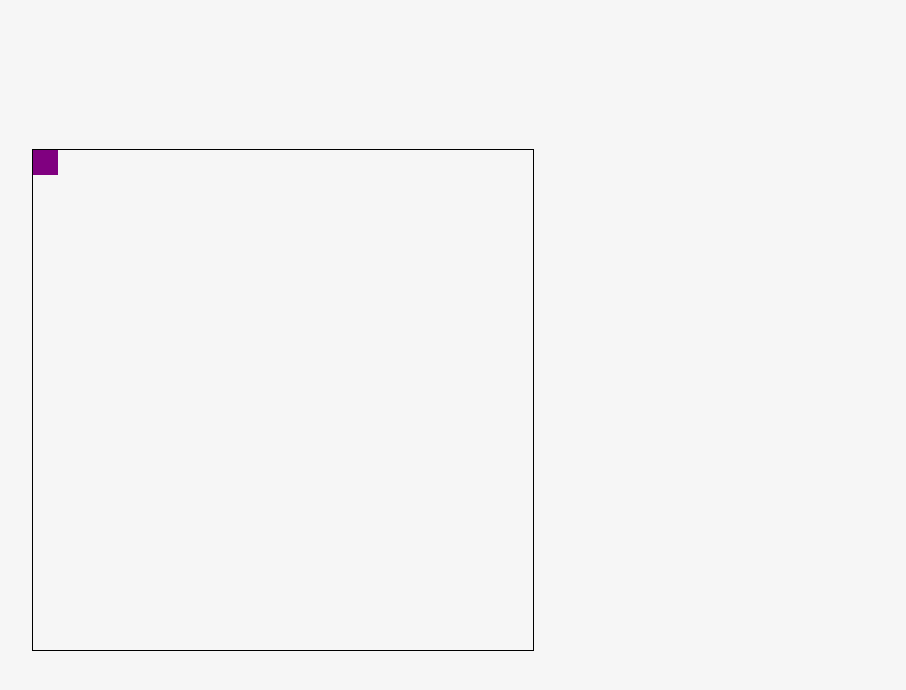
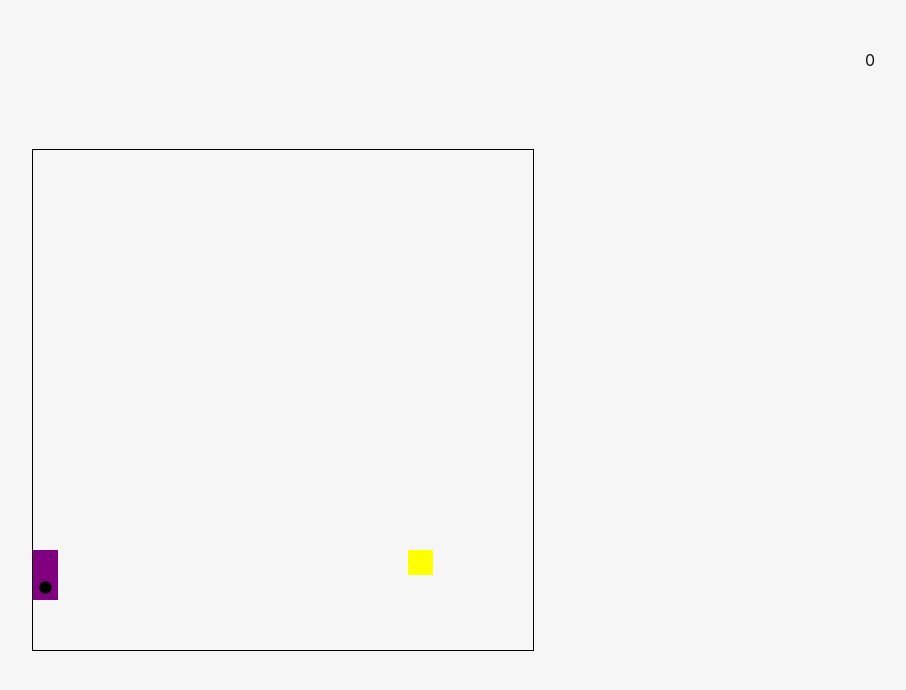
Before and after one commit to Hisui02/snake-tauri-app, a website built with Vite: page index.html in a window 1280 px wide. Shown: the whole page, without its empty margins (357-1263 px from the left). Built offline with nearby package versions, Linux system fonts and the light colour scheme.

Commit message:
first version ended

```diff
--- a/index.html
+++ b/index.html
@@ -10,11 +10,22 @@
       canvas {
         border: 1px solid black;
       }
+      span {
+        position: fixed;
+        top: 0;
+        right: 0;
+        margin: 2em;
+        background-color: #f6f6f6;
+        color: #0f0f0f;
+        padding: 1em;
+        border-radius: 0.5em;
+      }
     </style>
   </head>
 
   <body>
     <canvas id="gameCanvas" width="500" height="500"></canvas>
+    <span id="points">0</span>
     <script src="/src/game.ts"></script>
   </body>
 </html>
--- a/src/game.ts
+++ b/src/game.ts
@@ -5,78 +5,206 @@ const ctx: CanvasRenderingContext2D = canvas.getContext(
   "2d"
 ) as CanvasRenderingContext2D;
 
-let xPos = 0;
-let yPos = 0;
-// let xSpeed = 2;
-// let ySpeed = 2;
+const GAMEVARS = {
+  gameTimer: 500,
+  step: 25,
+  snakeColor: "purple",
+  pointColor: "yellow",
+};
 
-const step = 25;
-const gameTimer = 1000;
+let gameLost: boolean = false;
+
+let snake: { xPos: number; yPos: number }[] = [
+  { xPos: 0, yPos: 25 },
+  { xPos: 0, yPos: 0 },
+];
+
+let xPos = snake[0].xPos;
+let yPos = snake[0].yPos;
+let xPosPrev = snake[1].xPos;
+let yPosPrev = snake[1].yPos;
+
+let direction: string = "DOWN";
+let changedDirection = false;
+
+let points = parseInt(document.getElementById("points")!.textContent as string);
+let isPointGenerated: boolean = false;
+let xPointPos: number;
+let yPointPos: number;
+
+const { step, gameTimer } = GAMEVARS;
 
 function draw() {
+  //Clearing rects
   ctx.clearRect(0, 0, canvas.width, canvas.height);
 
-  ctx.fillStyle = "purple";
-  ctx.fillRect(xPos, yPos, 25, 25);
+  //Drawing point
+  ctx.fillStyle = GAMEVARS.pointColor;
+  ctx.fillRect(xPointPos, yPointPos, step, step);
 
-  requestAnimationFrame(update);
+  //Drawing snake
+  ctx.fillStyle = GAMEVARS.snakeColor;
+  drawSnake();
+
+  if (!isPointGenerated) generatePoint();
+
+  changedDirection = false;
+
+  setTimeout(() => {
+    if (!gameLost) requestAnimationFrame(update);
+  }, gameTimer);
 }
 
 function update() {
-  // xPos += xSpeed;
-  // yPos += ySpeed;
-
-  // if (xPos + step < canvas.width && xPos > 0) {
-  //   xPos += step;
-  //   // xSpeed = -xSpeed;
-  // }
-  // if (yPos + step < canvas.height && yPos > 0) {
-  //   yPos += step;
-  // ySpeed = -ySpeed;
-  // }
-  moveHandler();
-  // setInterval(() => {
+  directionHandler();
+  calcNextPosition(direction);
+  evaluateNextPosition();
   draw();
-  // }, gameTimer);
 }
 
-const moveHandler = () => {
+const directionHandler = () => {
   window.addEventListener(
     "keydown",
     function (event) {
       if (event.defaultPrevented) {
         return; // Do nothing if the event was already processed
       }
-
+      if (!changedDirection) {
         switch (event.key) {
           case "ArrowUp":
           case "w":
-          if (yPos != 0) yPos -= step;
+            if (direction != "DOWN") {
+              direction = "UP";
+              changedDirection = true;
+            }
             break;
           case "ArrowDown":
           case "s":
-          if (yPos != canvas.height - step) yPos += step;
+            if (direction != "UP") {
+              direction = "DOWN";
+              changedDirection = true;
+            }
             break;
           case "ArrowLeft":
           case "a":
-          if (xPos != 0) xPos -= step;
+            if (direction != "RIGHT") {
+              direction = "LEFT";
+              changedDirection = true;
+            }
             break;
           case "ArrowRight":
           case "d":
-          if (xPos != canvas.width - step) xPos += step;
+            if (direction != "LEFT") {
+              direction = "RIGHT";
+              changedDirection = true;
+            }
             break;
           default:
             return; // Quit when this doesn't handle the key event.
         }
+      }
 
       // Cancel the default action to avoid it being handled twice
       event.preventDefault();
-      console.log("X: " + xPos + " Y: " + yPos);
     },
     true
   );
 };
 
-// draw();
-// debugger;
+const calcNextPosition = (direction: string) => {
+  xPosPrev = xPos;
+  yPosPrev = yPos;
+  switch (direction) {
+    case "UP":
+      if (yPos - step >= 0) {
+        yPos -= step;
+        snake.unshift({ xPos, yPos });
+        snake.pop();
+      }
+      break;
+    case "DOWN":
+      if (yPos + step < canvas.height) {
+        yPos += step;
+        snake.unshift({ xPos, yPos });
+        snake.pop();
+      }
+      break;
+    case "RIGHT":
+      if (xPos + step < canvas.width) {
+        xPos += step;
+        snake.unshift({ xPos, yPos });
+        snake.pop();
+      }
+      break;
+    case "LEFT":
+      if (xPos - step >= 0) {
+        xPos -= step;
+        snake.unshift({ xPos, yPos });
+        snake.pop();
+      }
+      break;
+  }
+};
+
+const addPoint = () => {
+  points += 1;
+  document.getElementById("points")!.textContent = points.toString();
+  snake.push({
+    xPos: snake[snake.length - 1].xPos,
+    yPos: snake[snake.length - 1].yPos,
+  });
+};
+
+const generatePoint = () => {
+  xPointPos = generateRandomCoord();
+  yPointPos = generateRandomCoord();
+  isPointGenerated = true;
+};
+
+const generateRandomCoord = () => {
+  return Math.floor(Math.random() * 20) * 25;
+};
+
+const evaluateNextPosition = () => {
+  //Manage game loosing
+  if (
+    (xPos == xPosPrev && yPos == yPosPrev) ||
+    snake.slice(1).some((s) => s.xPos === xPos && s.yPos === yPos)
+  ) {
+    gameLost = true;
+    console.log("LOST");
+  }
+
+  //Manage point earning
+  if (xPos == xPointPos && yPos == yPointPos) {
+    isPointGenerated = false;
+    addPoint();
+  }
+};
+
+const drawSnake = () => {
+  for (let i = 0; i < snake.length; i++) {
+    ctx.fillRect(snake[i].xPos, snake[i].yPos, step, step);
+  }
+  ctx.beginPath();
+  ctx.arc(
+    snake[0].xPos + step / 2,
+    snake[0].yPos + step / 2,
+    step / 4,
+    0,
+    2 * Math.PI
+  );
+  // ctx.ellipse(
+  //   snake[0].xPos + step / 2,
+  //   snake[0].yPos + step / 6,
+  //   step / 2,
+  //   step,
+  //   0,
+  //   0,
+  //   2 * Math.PI
+  // );
+  ctx.fillStyle = "black";
+  ctx.fill();
+};
+
 update();
```
Lines whose indentation alone changed are shown as unchanged.
